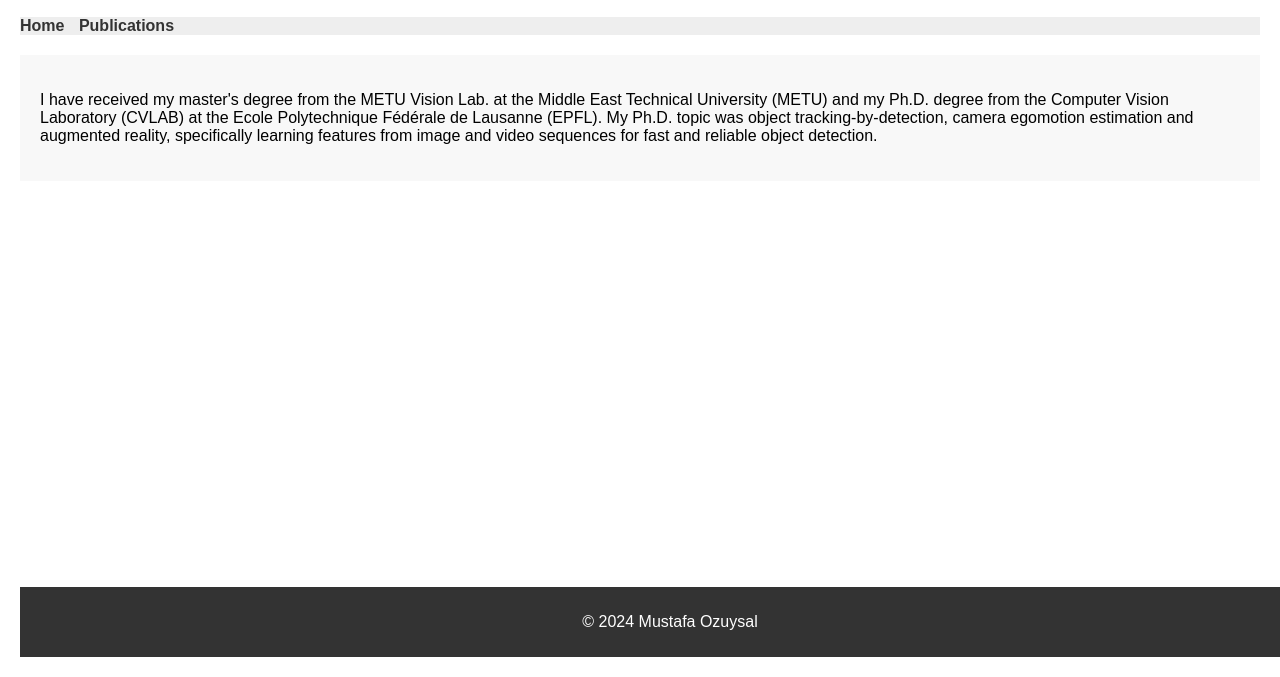
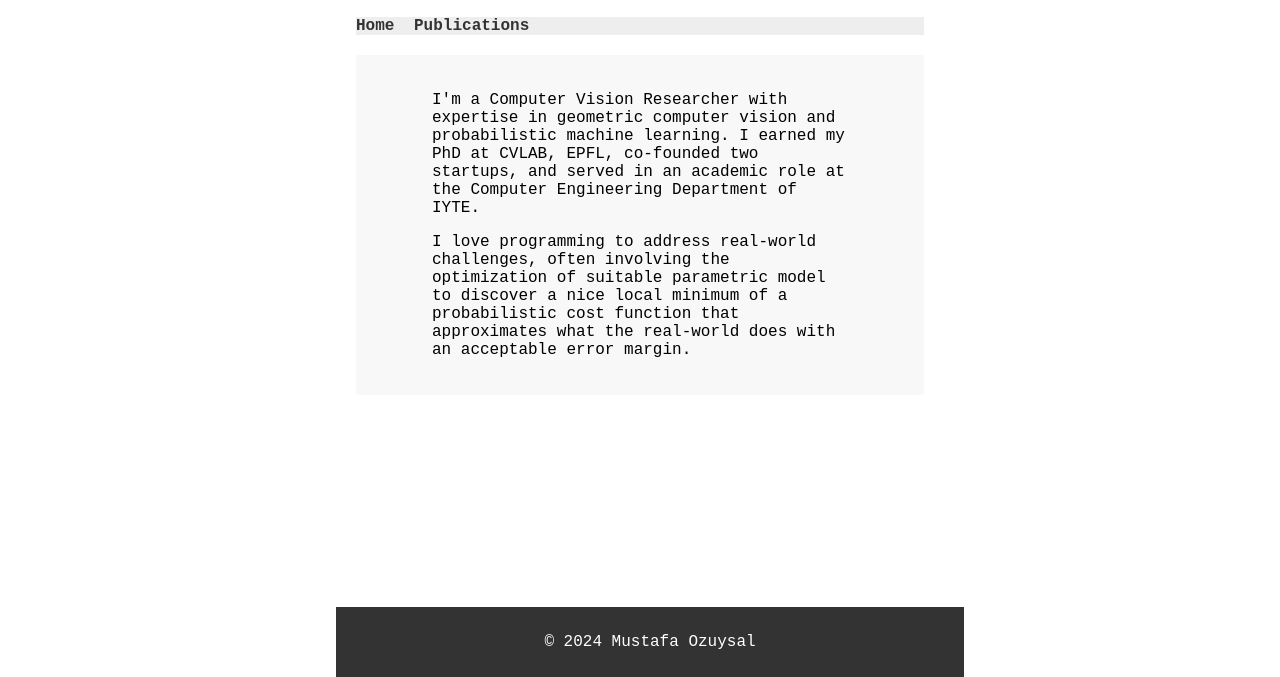
Before and after one commit to mozuysal/mozuysal.github.io, a plain HTML site: page index.html in a window 1280 px wide. Shown: the part 123-800 px from the top of the page. Drawn offline with Linux system fonts and the light colour scheme; a script that the page names is missing.

Commit message:
adjust max size and center content, revise about text

```diff
--- a/index.html
+++ b/index.html
@@ -20,13 +20,14 @@
 
     <main>
       <section id="content">
-        <p>I have received my master's degree from the METU Vision Lab. at the
-        Middle East Technical University (METU) and my Ph.D. degree from the
-        Computer Vision Laboratory (CVLAB) at the Ecole Polytechnique Fédérale
-        de Lausanne (EPFL). My Ph.D. topic was object tracking-by-detection,
-        camera egomotion estimation and augmented reality, specifically learning
-        features from image and video sequences for fast and reliable object
-        detection.</p>
+        <p>I'm a Computer Vision Researcher with expertise in geometric computer
+        vision and probabilistic machine learning. I earned my PhD at CVLAB,
+        EPFL, co-founded two startups, and served in an academic role at the
+        Computer Engineering Department of IYTE.</p>
+        <p>I love programming to address real-world challenges, often involving
+        the optimization of suitable parametric model to discover a nice local
+        minimum of a probabilistic cost function that approximates what the
+        real-world does with an acceptable error margin.</p>
       </section>
     </main>
 
--- a/styles.css
+++ b/styles.css
@@ -1,6 +1,8 @@
 body {
-    font-family: 'Arial', sans-serif;
-    margin: 0;
+    font-family: monospace;
+    font-size: 12pt;
+    max-width: 38em;
+    margin: 0 auto;
     padding: 0;
 }
 
@@ -41,6 +43,11 @@ main {
     padding: 20px;
 }
 
+#content {
+    max-width: 26em;
+    margin: 0 auto;
+}
+
 footer {
     background-color: #333;
     color: #fff;
@@ -48,5 +55,7 @@ footer {
     padding: 10px;
     position: fixed;
     bottom: 0;
+    max-width: 38em;
+    margin: 0 auto;
     width: 100%;
 }
```
